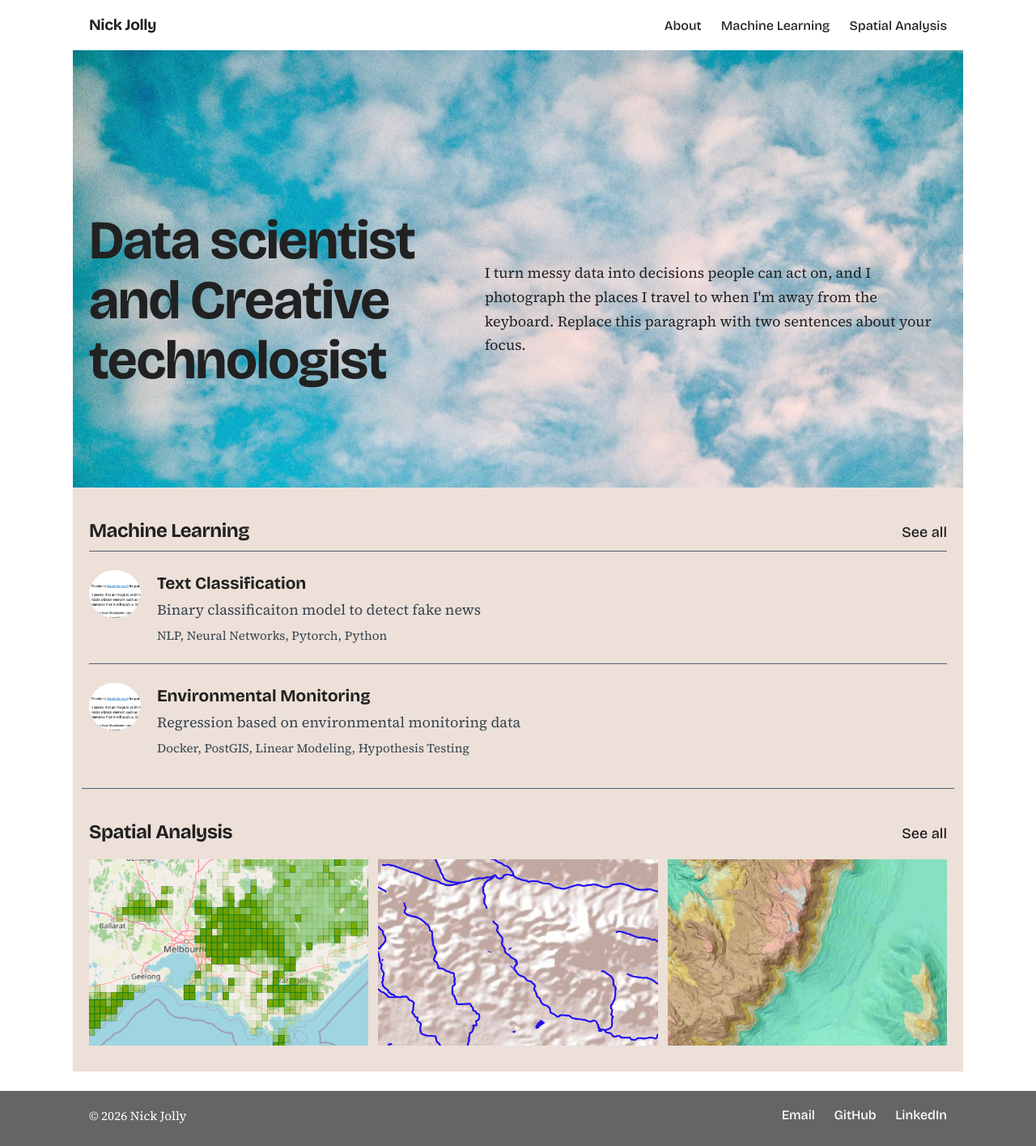
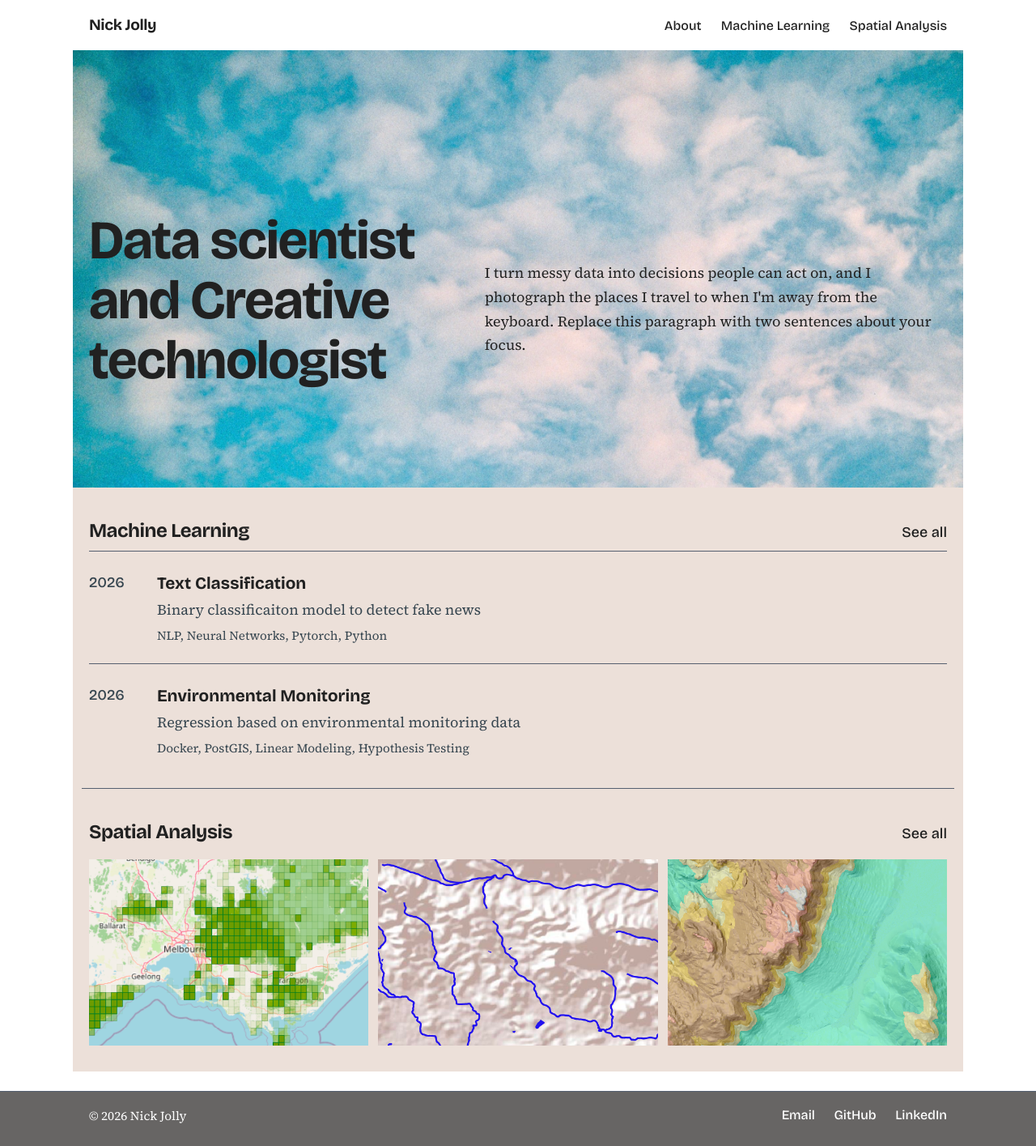
Before and after one commit to nick-jolly/nick-jolly.github.io, a Jekyll site: the page built from index.html, in a window 1280 px wide. Shown: the whole page at 81% size. Built offline with Jekyll 4.4.1, drawn with Linux system fonts in a browser that asks for light colours.

Commit message:
conditional thumbnails

```diff
--- a/_includes/gis-list.html
+++ b/_includes/gis-list.html
@@ -4,9 +4,12 @@
 {% for i in items %}
   <li>
     <a href="{{ i.url | relative_url }}">
-      <!-- <span class="year">{{ i.year }}</span> -->
       <span class="thumbnail">
+        {% if include.include-thumbnail != 0 %}
         <img class="circle" src="{{ i.thumbnail-src }}" alt="{{ i.summary }}">
+        {% else %}
+        <span class="year">{{ i.year }}</span>
+        {% endif %}
       </span>
       <span class="body">
         <strong>{{ i.title }}</strong>
--- a/_includes/ml-list.html
+++ b/_includes/ml-list.html
@@ -4,9 +4,13 @@
 {% for i in items %}
   <li>
     <a href="{{ i.url | relative_url }}">
-      <!-- <span class="year">{{ i.year }}</span> -->
+
       <span class="thumbnail">
+        {% if include.include-thumbnail != 0 %}
         <img class="circle" src="{{ i.thumbnail-src }}" alt="{{ i.summary }}">
+        {% else %}
+        <span class="year">{{ i.year }}</span>
+        {% endif %}
       </span>
       <span class="body">
         <strong>{{ i.title }}</strong>
--- a/index.html
+++ b/index.html
@@ -9,7 +9,7 @@ title: Home
 
 <section class="wrap block divider">
   <div class="block-head"><h2>Machine Learning</h2><a href="{{ '/ml/' | relative_url }}">See all</a></div>
-  {% include ml-list.html limit=3 %}
+  {% include ml-list.html limit=3 include-thumbnail=0 %}
 </section>
 
 <section class="wrap block">
```
